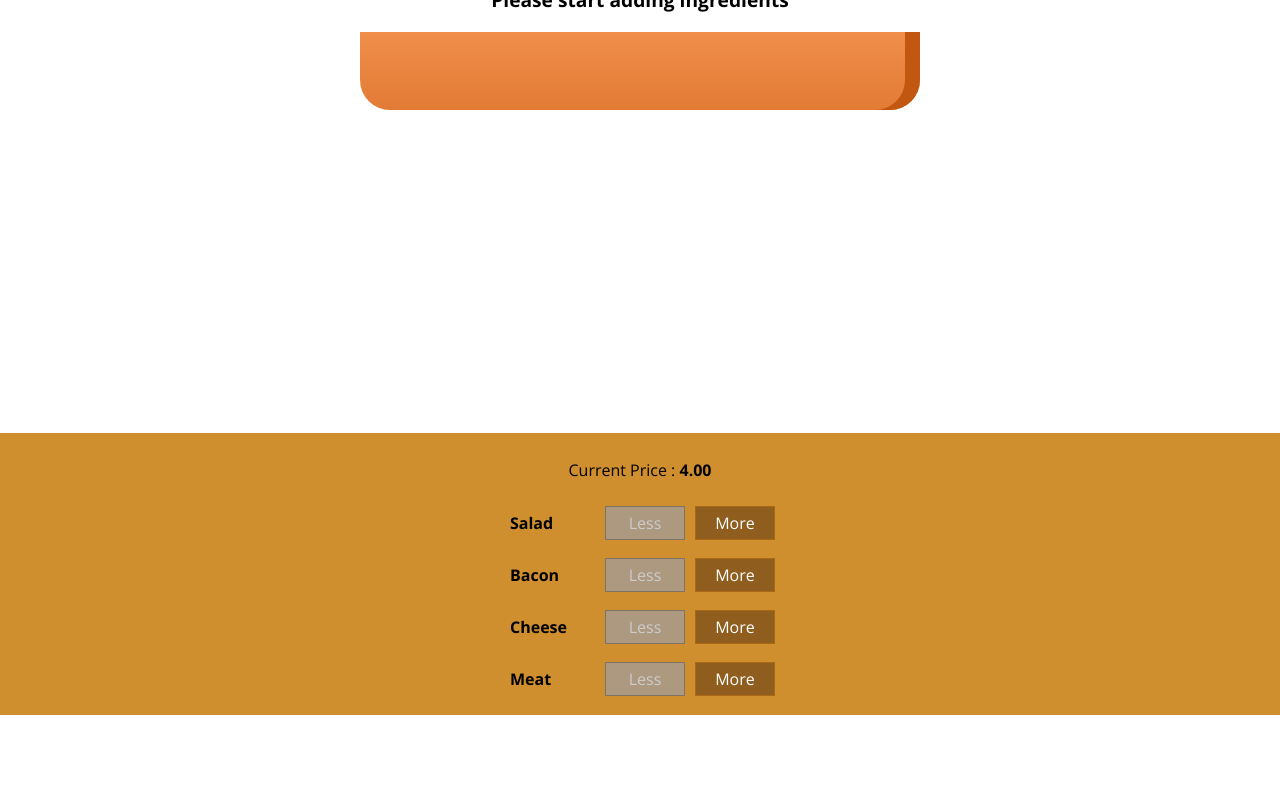
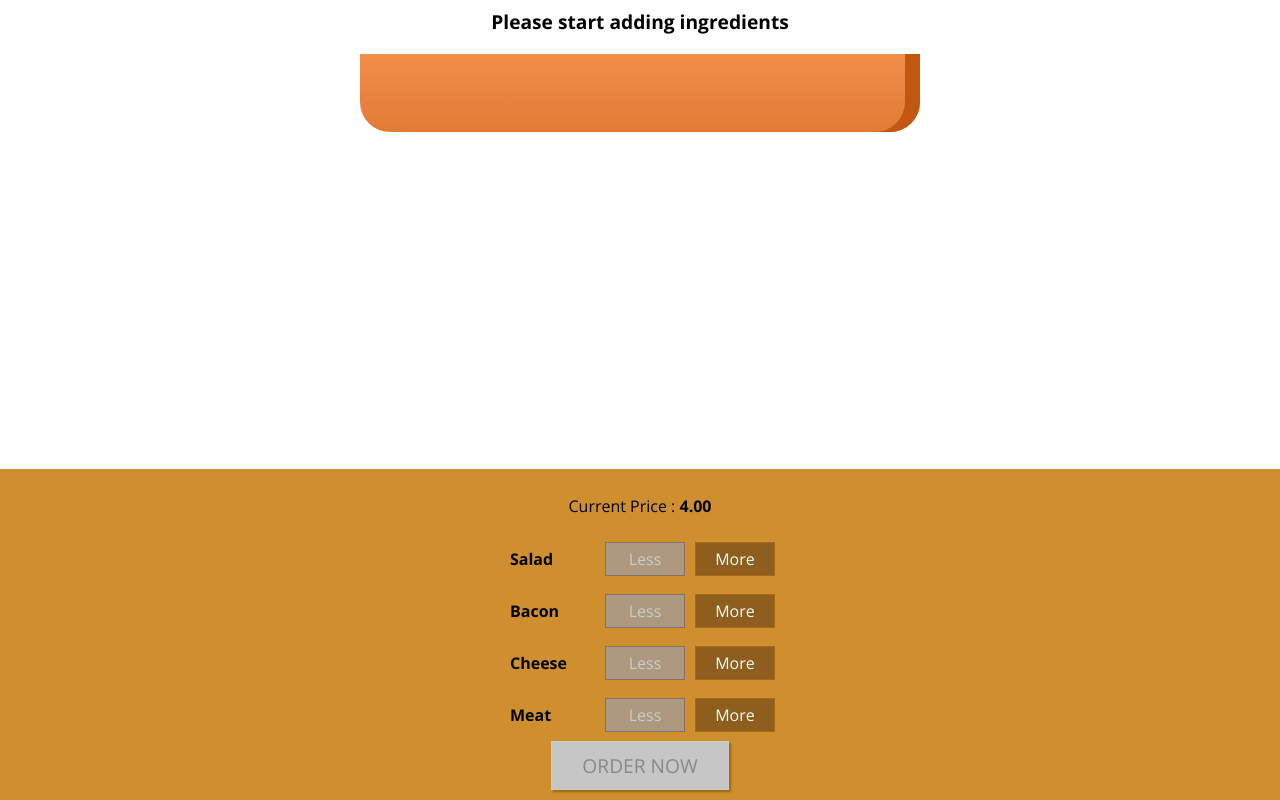
Before and after one commit to gopihimanshu/burger-builder, a React app: page / in a window 1280 px wide. Shown: the part 205-1005 px from the top of the page. Before the commit the page ends 920 px from the top, so only its background shows below. Built offline with nearby package versions, Linux system fonts and the light colour scheme.

Commit message:
Added Modal to burger

```diff
--- a/src/components/Burger/BuildControls/BuildControls.js
+++ b/src/components/Burger/BuildControls/BuildControls.js
@@ -26,6 +26,13 @@
         />
       );
     })}
+    <button
+      className={classes.OrderButton}
+      disabled={!props.purchasable}
+      onClick={props.ordered}
+    >
+      ORDER NOW
+    </button>
   </div>
 );
 
--- a/src/components/Burger/BuildControls/BuildControls.module.css
+++ b/src/components/Burger/BuildControls/BuildControls.module.css
@@ -8,3 +8,45 @@
   margin: auto;
   padding: 10px 0;
 }
+
+.OrderButton {
+  background-color: #dad735;
+  outline: none;
+  cursor: pointer;
+  border: 1px solid #966909;
+  color: #966909;
+  font-family: inherit;
+  font-size: 1.2em;
+  padding: 10px 30px;
+  box-shadow: 2px 2px 2px #966909;
+}
+
+.OrderButton:hover,
+.OrderButton:active {
+  background-color: #a0db41;
+  border: 1px solid #966909;
+  color: #966909;
+}
+
+.OrderButton:disabled {
+  background-color: #c7c6c6;
+  cursor: not-allowed;
+  border: 1px solid #ccc;
+  color: #888888;
+}
+
+.OrderButton:not(:disabled) {
+  animation: enable 0.3s linear;
+}
+
+@keyframes enable {
+  0% {
+    transform: scale(1);
+  }
+  60% {
+    transform: scale(1.1);
+  }
+  100% {
+    transform: scale(1);
+  }
+}
--- a/src/components/Burger/Burger.module.css
+++ b/src/components/Burger/Burger.module.css
@@ -1,8 +1,8 @@
 .Burger {
-  width: 100%;
+  width: 80%;
   margin: auto;
   height: 250px;
-  overflow: scroll;
+  /* overflow: scroll; */
   text-align: center;
   font-weight: bold;
   font-size: 1.2rem;
--- /dev/null
+++ b/src/components/Burger/OrderSummary/OrderSummary.js
@@ -0,0 +1,31 @@
+import React from "react";
+
+import Auxiliary from "../../../hoc/Auxiliary";
+
+const orderSummary = (props) => {
+  const ingredientSummary = Object.keys(props.ingredients).map((igKey) => {
+    return (
+      <li key={igKey}>
+        <span style={{ textTransform: "capitalize" }}>
+          {igKey}: {props.ingredients[igKey]}
+        </span>
+      </li>
+    );
+  });
+
+  return (
+    <Auxiliary>
+      <h3>Your Order</h3>
+      <p>A delicious burger with following ingredients</p>
+      <ul>
+        {/* <li>Salad : {ingredientSummary.salad}</li>
+        <li>Bacon : {ingredientSummary.bacon}</li>
+        <li>Cheese : {ingredientSummary.cheese}</li>
+        <li>Meat : {ingredientSummary.meat}</li> */}
+        {ingredientSummary}
+      </ul>
+    </Auxiliary>
+  );
+};
+
+export default orderSummary;
--- /dev/null
+++ b/src/components/UI/Backdrop/Backdrop.js
@@ -0,0 +1,10 @@
+import React from "react";
+
+import classes from "./Backdrop.module.css";
+
+const backdrop = (props) =>
+  props.show ? (
+    <div className={classes.Backdrop} onClick={props.clicked}></div>
+  ) : null;
+
+export default backdrop;
--- /dev/null
+++ b/src/components/UI/Backdrop/Backdrop.module.css
@@ -0,0 +1,9 @@
+.Backdrop {
+  width: 100%;
+  height: 100%;
+  position: fixed;
+  z-index: 100;
+  left: 0;
+  top: 0;
+  background-color: rgba(0, 0, 0, 0.5);
+}
--- /dev/null
+++ b/src/components/UI/Modal/Modal.js
@@ -0,0 +1,22 @@
+import React from "react";
+import Backdrop from "../Backdrop/Backdrop";
+import Auxiliary from "../../../hoc/Auxiliary";
+
+import classes from "./Modal.module.css";
+
+const modal = (props) => (
+  <Auxiliary>
+    <Backdrop show={props.show} clicked={props.modalClosed}></Backdrop>
+    <div
+      className={classes.Modal}
+      style={{
+        transform: props.show ? "translateY(0)" : "translateY(-100vh)",
+        opacity: props.show ? "1" : "0",
+      }}
+    >
+      {props.children}
+    </div>
+  </Auxiliary>
+);
+
+export default modal;
--- /dev/null
+++ b/src/components/UI/Modal/Modal.module.css
@@ -0,0 +1,20 @@
+.Modal {
+  position: fixed;
+  z-index: 500;
+  background-color: white;
+  width: 70%;
+  border: 1px solid #ccc;
+  box-shadow: 1px 1px 1px black;
+  padding: 16px;
+  left: 15%;
+  top: 30%;
+  box-sizing: border-box;
+  transition: all 0.3s ease-out;
+}
+
+@media (min-width: 600px) {
+  .Modal {
+    width: 500px;
+    left: calc(50% - 250px);
+  }
+}
--- a/src/containers/BurgerBuilder/BurgerBuilder.js
+++ b/src/containers/BurgerBuilder/BurgerBuilder.js
@@ -3,6 +3,8 @@
 import Auxiliary from "../../hoc/Auxiliary";
 import Burger from "../../components/Burger/Burger";
 import BuildControls from "../../components/Burger/BuildControls/BuildControls";
+import Modal from "../../components/UI/Modal/Modal";
+import OrderSummary from "../../components/Burger/OrderSummary/OrderSummary";
 
 const INGREDIENT_PRICES = {
   salad: 0.5,
@@ -20,7 +22,24 @@
       meat: 0,
     },
     totalPrice: 4,
+    purchasable: false,
+    purchasing: false,
   };
+
+  updatePurchaseState(ingredients) {
+    // const sum = Object.values(ingredients).reduce((sum, el) => {
+    //   return sum + el;
+    // }, 0);
+
+    const sum = Object.keys(ingredients)
+      .map((igKey) => {
+        return ingredients[igKey];
+      })
+      .reduce((sum, el) => {
+        return sum + el;
+      }, 0);
+    this.setState({ purchasable: sum > 0 });
+  }
 
   addIngredientHandler = (type) => {
     const oldCount = this.state.ingredients[type];
@@ -35,6 +54,7 @@
     const newPrice = oldPrice + priceAddition;
 
     this.setState({ ingredients: updatedIngredients, totalPrice: newPrice });
+    this.updatePurchaseState(updatedIngredients);
   };
 
   removeIngredientHandler = (type) => {
@@ -53,6 +73,15 @@
     const newPrice = oldPrice - priceDeduction;
 
     this.setState({ ingredients: updatedIngredients, totalPrice: newPrice });
+    this.updatePurchaseState(updatedIngredients);
+  };
+
+  purchaseHandler = () => {
+    this.setState({ purchasing: true });
+  };
+
+  purchaseCancelHandler = () => {
+    this.setState({ purchasing: false });
   };
 
   render() {
@@ -64,12 +93,21 @@
     }
     return (
       <Auxiliary>
+        <Modal
+          show={this.state.purchasing}
+          modalClosed={this.purchaseCancelHandler}
+        >
+          <OrderSummary ingredients={this.state.ingredients}></OrderSummary>
+        </Modal>
+        )
         <Burger ingredients={this.state.ingredients} />
         <BuildControls
           ingredientAdded={this.addIngredientHandler}
           ingredientRemoved={this.removeIngredientHandler}
           disabled={disabledInfo}
+          purchasable={this.state.purchasable}
           price={this.state.totalPrice}
+          ordered={this.purchaseHandler}
         />
       </Auxiliary>
     );
```
